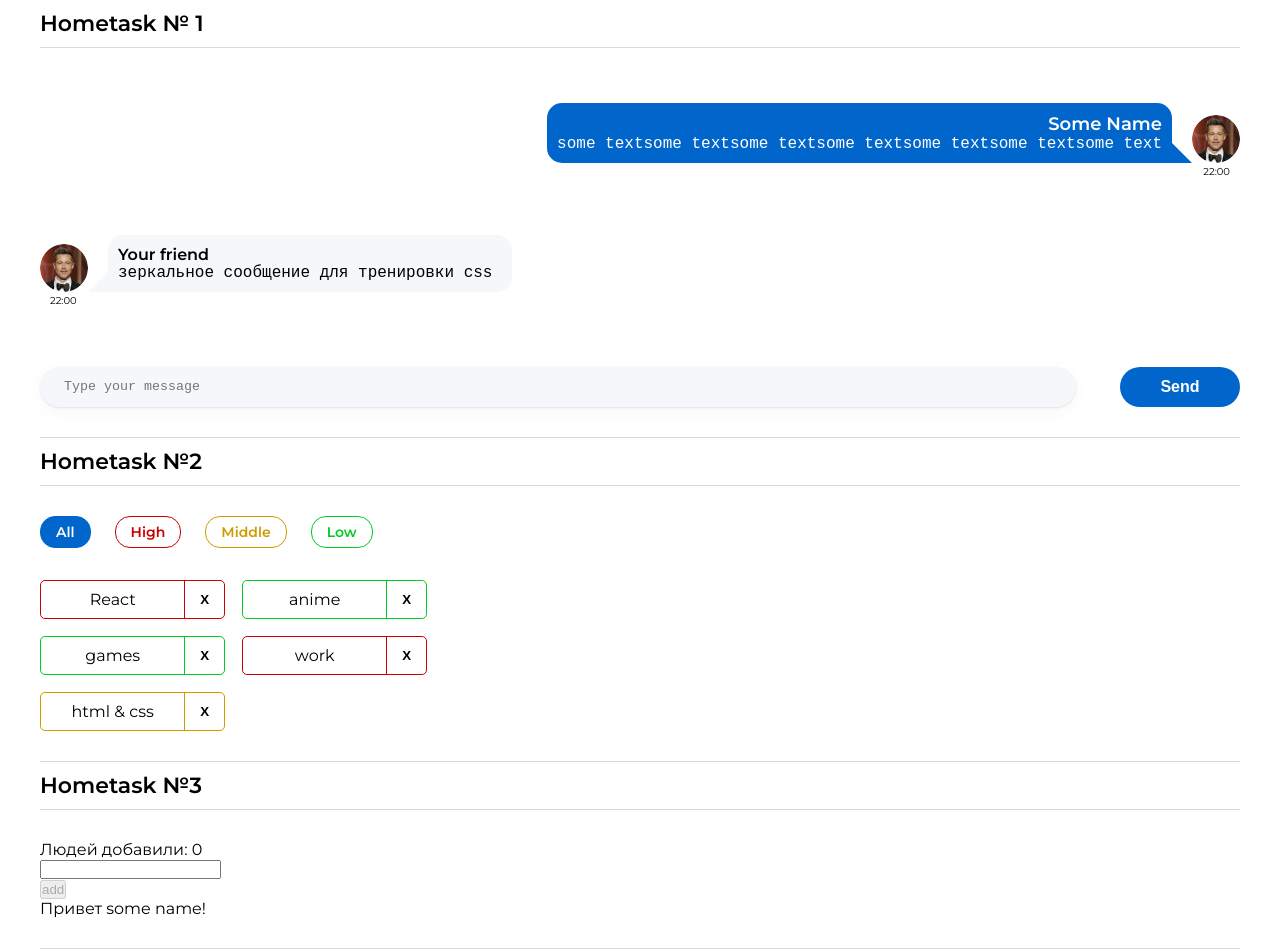
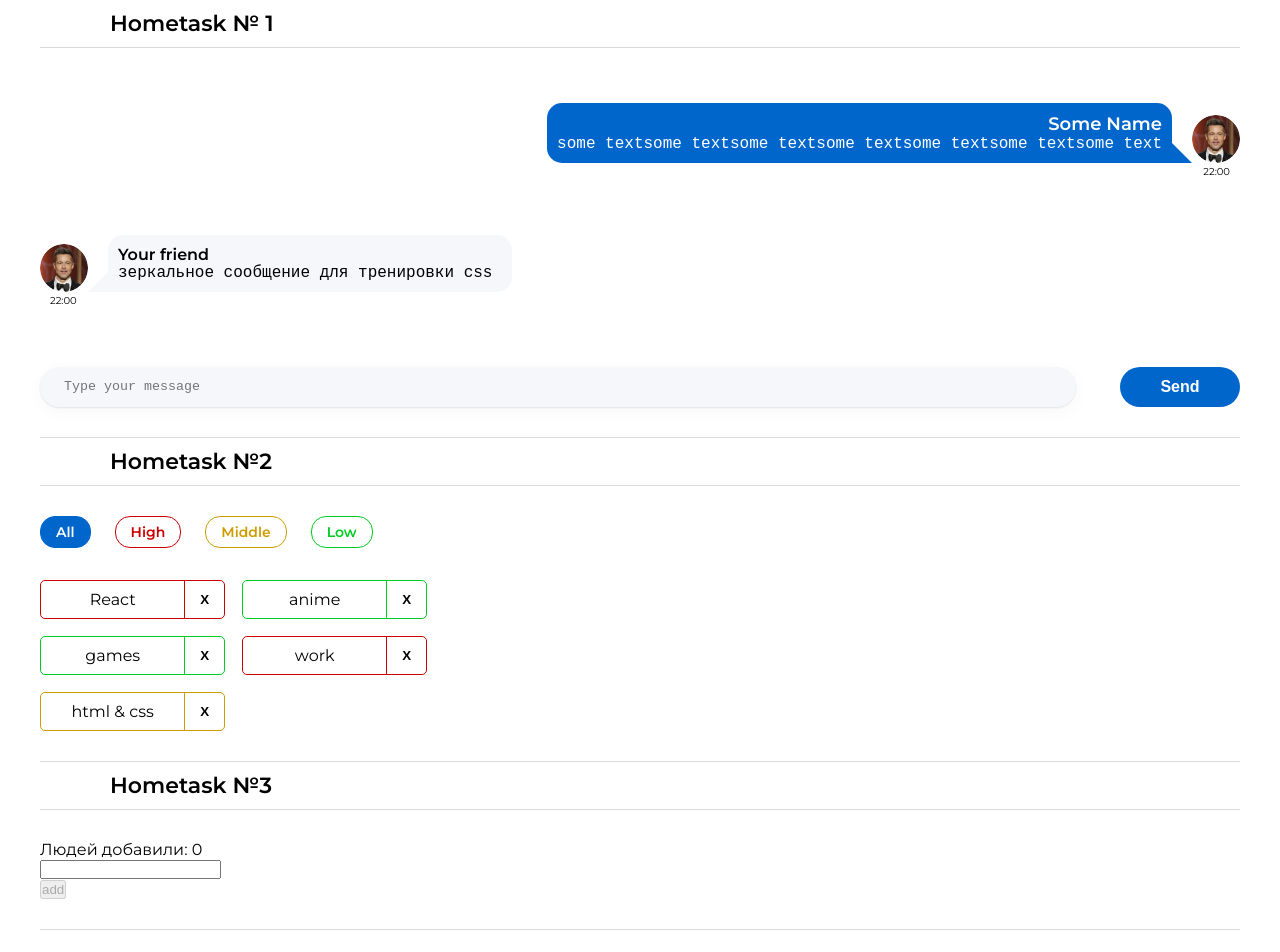
Before and after one commit to Lost3739/homeWork1, a React (Create React App) app: page / in a window 1280 px wide. Shown: the top 952 px of the page. Built offline with nearby package versions, Linux system fonts and the light colour scheme.

Commit message:
Homework 1 + Homework 2 + Homework 3

```diff
--- a/src/s2-homeworks/hw01/H1.module.css
+++ b/src/s2-homeworks/hw01/H1.module.css
@@ -8,5 +8,5 @@
     font-weight: 600;
     font-size: 22px;
     line-height: 27px;
-    padding: 10px 0;
+    padding: 10px 70px;
 }
--- a/src/s2-homeworks/hw02/H2.module.css
+++ b/src/s2-homeworks/hw02/H2.module.css
@@ -8,5 +8,5 @@
     font-weight: 600;
     font-size: 22px;
     line-height: 27px;
-    padding: 10px 0;
+    padding: 10px 70px;
 }
--- a/src/s2-homeworks/hw03/Greeting.tsx
+++ b/src/s2-homeworks/hw03/Greeting.tsx
@@ -2,14 +2,14 @@
 import s from './Greeting.module.css'
 
 type GreetingPropsType = {
-    name: any // need to fix any
-    setNameCallback: any // need to fix any
-    addUser: any // need to fix any
-    onBlur: any // need to fix any
-    onEnter: any // need to fix any
-    error: any // need to fix any
-    totalUsers: any // need to fix any
-    lastUserName?: any // need to fix any
+    name: string // need to fix any
+    setNameCallback: (value: string) => void // need to fix any
+    addUser: () => void // need to fix any
+    onBlur: () => void // need to fix any
+    onEnter: (event: KeyboardEvent<HTMLInputElement>) => void // need to fix any
+    error: string // need to fix any
+    totalUsers: number // need to fix any
+    lastUserName?: string // need to fix any
 }
 
 // презентационная компонента (для верстальщика)
@@ -25,7 +25,9 @@
         lastUserName,
     } // деструктуризация пропсов
 ) => {
-    const inputClass = s.errorInput // need to fix with (?:)
+    const inputClass = error?s.errorInput : s.input
+
+    // need to fix with (?:)
 
     return (
         <div id={'hw3-form'} className={s.greetingForm}>
@@ -41,10 +43,10 @@
                     <input
                         id={'hw3-input'}
                         value={name}
-                        onChange={setNameCallback}
+                        onChange={(e) => setNameCallback(e.currentTarget.value)}
                         className={inputClass}
-                        onKeyDown={onEnter}
-                        onBlur={onBlur}
+                        onKeyDown={(event) => onEnter(event)}
+                        onBlur={() => onBlur()}
                     />
                     <div id={'hw3-error'} className={s.error}>
                         {error}
@@ -61,11 +63,13 @@
                 </button>
             </div>
 
-            {lastUserName && (
-                <div className={s.greeting}>
-                    Привет <span id={'hw3-last-user'}>{lastUserName}</span>!
-                </div>
-            )}
+            {
+                lastUserName && (
+                    <div className={s.greeting}>
+                        Привет <span id={'hw3-last-user'}>{lastUserName}</span>!
+                    </div>
+                )
+            }
         </div>
     )
 }
--- a/src/s2-homeworks/hw03/GreetingContainer.tsx
+++ b/src/s2-homeworks/hw03/GreetingContainer.tsx
@@ -1,20 +1,32 @@
-import React, { ChangeEvent, KeyboardEvent, useState } from 'react'
+import React, {ChangeEvent, KeyboardEvent, useState} from 'react'
 import Greeting from './Greeting'
-import { UserType } from './HW3'
+import {UserType} from './HW3'
 
 type GreetingContainerPropsType = {
-    users: any // need to fix any
-    addUserCallback: any // need to fix any
+    users: UserType[] // need to fix any
+    addUserCallback: (name: string) => void // need to fix any
 }
 
-export const pureAddUser = (name: any, setError: any, setName: any, addUserCallback: any) => {
-    // если имя пустое - показать ошибку, иначе - добавить юзера и очистить инпут
+export const pureAddUser = (name: string, setError: (error: string) => void, setName: (name: string) => void, addUserCallback: (name: string) => void) => {
+    if (!name.trim()) {
+        setError('Ошибка! Введите имя!')
+    } else {
+        addUserCallback(name)
+        setName('')
+    }
 }
 
-export const pureOnBlur = (name: any, setError: any) => { // если имя пустое - показать ошибку
+export const pureOnBlur = (name: string, setError: (error: string) => void) => {
+    if (!name.trim()) {
+        setError('Ошибка! Введите имя!')
+        // если имя пустое - показать ошибку
+    }
 }
-
-export const pureOnEnter = (e: any, addUser: any) => { // если нажата кнопка Enter - добавить
+export const pureOnEnter = (e: KeyboardEvent<HTMLInputElement>, addUser: () => void) => {
+    if (e.key === "Enter") {
+        addUser()
+    }
+    // если нажата кнопка Enter - добавить
 }
 
 // более простой и понятный для новичков
@@ -22,15 +34,16 @@
 
 // более современный и удобный для про :)
 const GreetingContainer: React.FC<GreetingContainerPropsType> = ({
-    users,
-    addUserCallback,
-}) => {
+                                                                     users,
+                                                                     addUserCallback,
+                                                                 }) => {
     // деструктуризация пропсов
-    const [name, setName] = useState<any>('') // need to fix any
-    const [error, setError] = useState<any>('') // need to fix any
+    const [name, setName] = useState<string>('') // need to fix any
+    const [error, setError] = useState<string>('') // need to fix any
 
-    const setNameCallback = (e: any) => { // need to fix any
-        setName('some name') // need to fix
+    const setNameCallback = (value: string) => {
+        // need to fix any
+        setName(value) // need to fix
 
         error && setError('')
     }
@@ -41,13 +54,14 @@
     const onBlur = () => {
         pureOnBlur(name, setError)
     }
-
-    const onEnter = (e: any) => {
+    //
+    const onEnter = (e: KeyboardEvent<HTMLInputElement>) => {
         pureOnEnter(e, addUser)
     }
 
-    const totalUsers = 0 // need to fix
-    const lastUserName = 'some name' // need to fix
+    const totalUsers = users.length // need to fix
+    const lastUserName = users.length !== 0 ? users[users.length - 1].name : ''
+    // need to fix
 
     return (
         <Greeting
--- a/src/s2-homeworks/hw03/H3.module.css
+++ b/src/s2-homeworks/hw03/H3.module.css
@@ -9,5 +9,5 @@
     font-weight: 600;
     font-size: 22px;
     line-height: 27px;
-    padding: 10px 0;
+    padding: 10px 70px;
 }
--- a/src/s2-homeworks/hw03/HW3.tsx
+++ b/src/s2-homeworks/hw03/HW3.tsx
@@ -1,7 +1,8 @@
 import React, { useState } from 'react'
-import { v1 } from 'uuid'
+import {v1} from 'uuid'
 import s3 from './H3.module.css'
 import GreetingContainer from './GreetingContainer'
+
 
 /*
 * 1 - описать тип UserType
@@ -19,20 +20,23 @@
 
 // types
 export type UserType = {
-    _id: any // need to fix any
-    name: any // need to fix any
+    _id: string // need to fix any
+    name: string // need to fix any
 }
 
-export const pureAddUserCallback = (name: any, setUsers: any, users: any) => { // need to fix any
-    const user = { // need to fix
+export const pureAddUserCallback = (name: string, setUsers:(users:UserType[]) => void, users: UserType[]) =>  { // need to fix any
+    const user = {
+        _id: v1(),
+        name:name
+        // need to fix
     }
     setUsers([...users, user])
 }
 
 const HW3 = () => {
-    const [users, setUsers] = useState<any>([]) // need to fix any
+    const [users, setUsers] = useState<UserType[]>([]) // need to fix any
 
-    const addUserCallback = (name: any) => { // need to fix any
+    const addUserCallback = (name: string) => { // need to fix any
         pureAddUserCallback(name, setUsers, users)
     }
 
```
